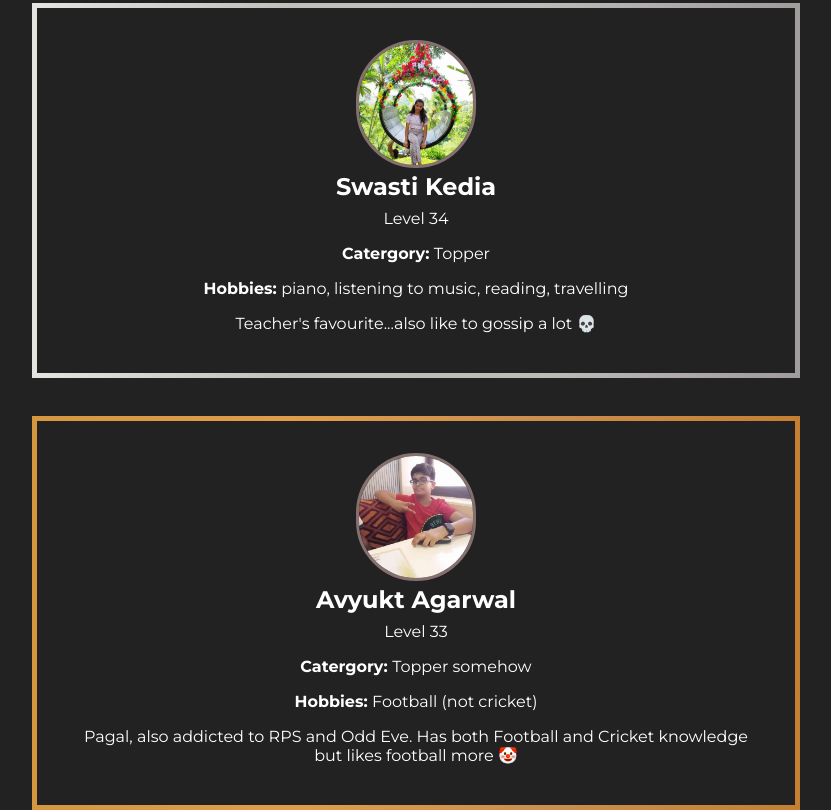
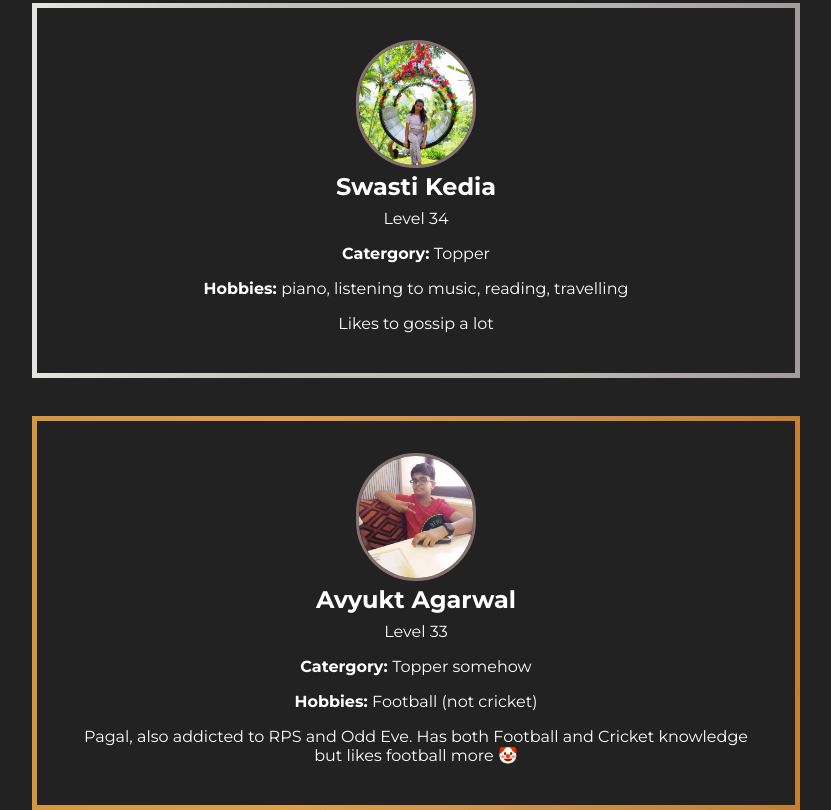
Before and after one commit to MasterCoderABC/8A-The-Class, a plain HTML site: page index.html in a window 1280 px wide. Shown: the part 1341-2151 px from the top of the page, without its empty margins (224-1055 px from the left). Drawn offline with Linux system fonts and the light colour scheme.

Commit message:
Update index.html

```diff
--- a/index.html
+++ b/index.html
@@ -59,7 +59,7 @@
           <p>Level 34</p>
           <p><b>Catergory: </b>Topper</p>
           <p><b>Hobbies: </b>piano, listening to music, reading, travelling</p>
-          <p> Teacher's favourite...also like to gossip a lot 💀
+          <p> Likes to gossip a lot
           </p>
         </div><br><br>
         <div class="studentsP" id="n4">
```
